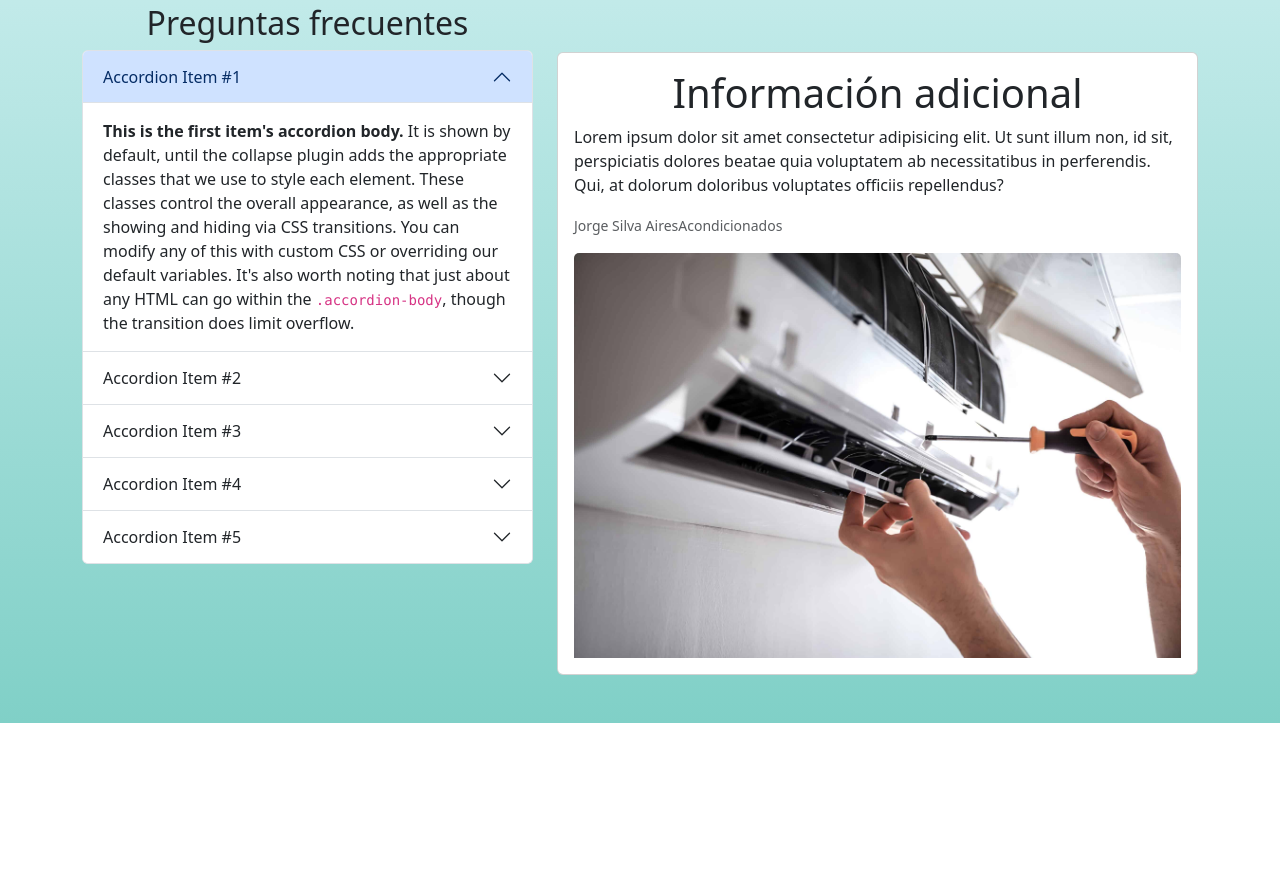
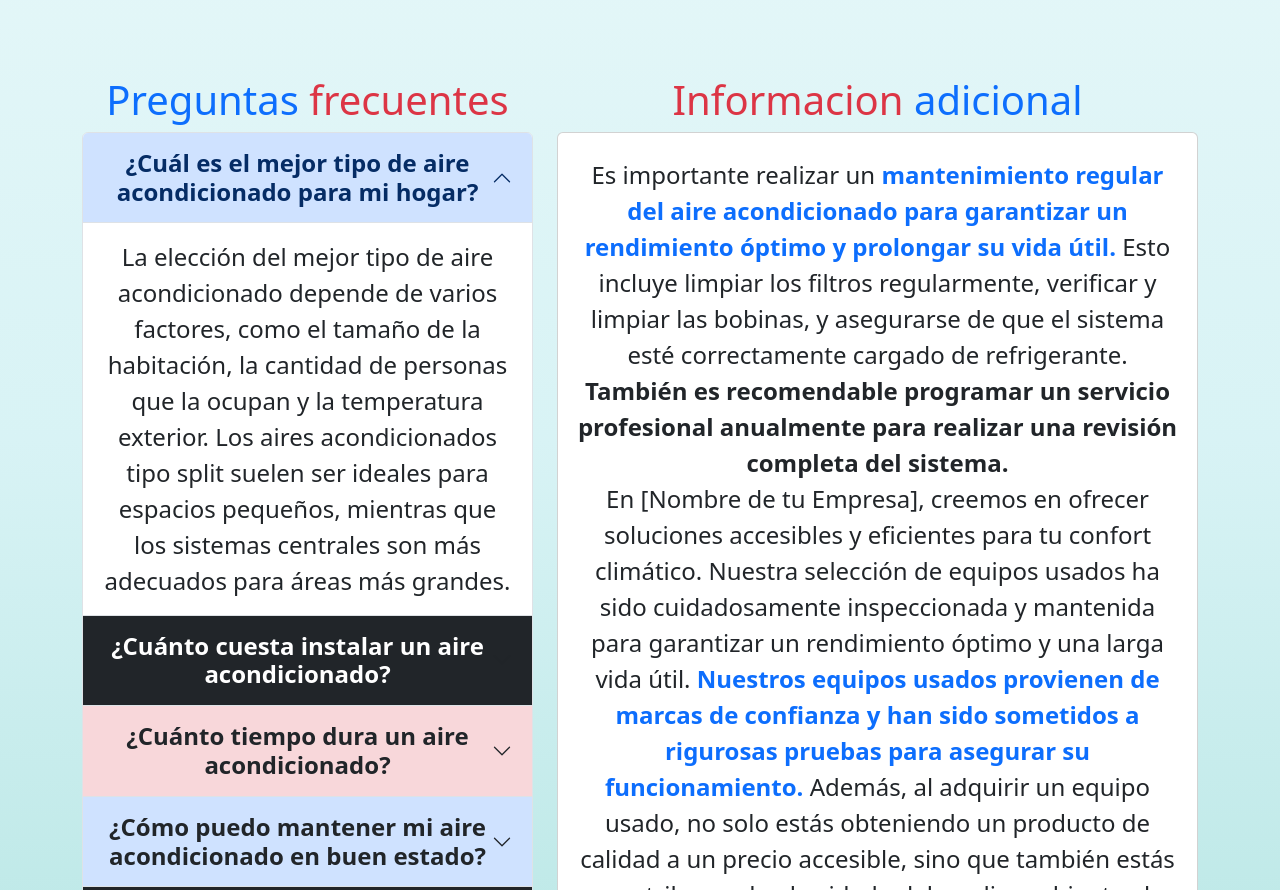
Before and after one commit to Weitrm/Aires-jorge, a plain HTML site: page index.html in a window 1280 px wide. Shown: the part 1219-2109 px from the top of the page. Before the commit the page ends 1942 px from the top, so only its background shows below. Drawn offline with nearby package versions, Linux system fonts and the light colour scheme.

Commit message:
Cambios index casi termina

```diff
--- a/SCSS/_base.scss
+++ b/SCSS/_base.scss
@@ -10,6 +10,11 @@ img {
 
 a {
     text-decoration: none;
+}
+
+button {
+    background: none;
+    border: none;
 }
 
 // Colores
--- /dev/null
+++ b/SCSS/components/footer.scss
@@ -0,0 +1,9 @@
+.button-size {
+    width: 12%;
+    @include tablet {
+        width: 10%;
+    }
+    @include desktop {
+        width: 6%;
+    }
+}
--- a/SCSS/components/navbar.scss
+++ b/SCSS/components/navbar.scss
@@ -36,12 +36,18 @@
 
 .styles-h1 {
     color: white;
-    font-size: 2rem;
+    font-size: 1.4rem;
     margin-right: 4rem;
     font-family: $roboto;
     font-weight: 600;
     font-style: italic;
     text-shadow: 3px 3px rgba(0, 0, 0, 0.404);
+    @include tablet {
+        font-size: 2rem;
+    }
+    @include desktop {
+        font-size: 2rem;
+    }
 
 }
 
--- a/SCSS/main.scss
+++ b/SCSS/main.scss
@@ -2,4 +2,5 @@
 
 
 @import "components/navbar";
+@import "components/footer";
 @import "pages/index"
--- a/SCSS/pages/index.scss
+++ b/SCSS/pages/index.scss
@@ -1,6 +1,5 @@
 .p-inicio {
-    display: flex;
-    font-size: 1.5rem;
+    font-size: 1rem;
     margin: 6rem 0 5rem 0;
     text-align: center;
     @include tablet {
@@ -12,14 +11,16 @@
 }
 
 .carousel-item {
-
+    img {
+        height: 300px;
+    }
     @include tablet {
     max-width: 100%;
     max-height: 100%;
     min-width: 100%;
     min-height: 100%;
     height: 400px;
-    width: 100vh;
+    width: 100%;
     img {
         height: 400px;
     }
@@ -48,9 +49,39 @@
 }
 
 .position-preguntas {
+    text-align: center;
     display: flex;
     flex-direction: column;
-    justify-content: end;
     align-items: center;
+    margin-bottom: 2rem;
+}
 
+.size-p-info {
+    font-size: 1rem;
+    text-align: center;
+    @include tablet {
+        font-size: 1.1rem;
+    }
+    @include desktop {
+        font-size: 1.5rem;
+    }
 }
+
+.map-size {
+    max-width: 100%;
+    max-height: 100%;
+    width: 100%;
+    height: 40vh;
+}
+
+.fs-mapa {
+    font-size: 12px;
+    @include tablet {
+        font-size: 1rem;
+        font-weight: 400;
+    }
+    @include desktop {
+        font-size: 1.5rem;
+        font-weight: 500;
+    }
+}
--- a/index.html
+++ b/index.html
@@ -11,14 +11,17 @@
   <link rel="stylesheet" href="./CSS/styles.css">
   <link rel="preconnect" href="https://fonts.googleapis.com">
   <link rel="preconnect" href="https://fonts.gstatic.com" crossorigin>
-    <link href="https://fonts.googleapis.com/css2?family=Roboto:ital,wght@0,100;0,300;0,400;0,500;0,700;0,900;1,100;1,300;1,400;1,500;1,700;1,900&display=swap" rel="stylesheet">
+  <link
+    href="https://fonts.googleapis.com/css2?family=Roboto:ital,wght@0,100;0,300;0,400;0,500;0,700;0,900;1,100;1,300;1,400;1,500;1,700;1,900&display=swap"
+    rel="stylesheet">
 </head>
 
 <body class="bg-indexbody">
   <header class="bg-header">
     <nav class="container navbar navbar-expand-lg">
       <div class="container-fluid">
-                <a class="navbar-brand logo-size" href="./index.html"><img src="./img/logo.png" class="logo-size" alt="Logo"></a>
+        <a class="navbar-brand logo-size" href="./index.html"><img src="./img/logo.png" class="logo-size"
+            alt="Logo"></a>
         <button class="navbar-toggler" type="button" data-bs-toggle="collapse" data-bs-target="#navbarNav"
           aria-controls="navbarNav" aria-expanded="false" aria-label="Toggle navigation">
           <span class="navbar-toggler-icon"></span>
@@ -45,8 +48,12 @@
 
   <main class="container mt-5">
 
-        <p class="p-inicio">Lorem, ipsum dolor sit amet consectetur adipisicing elit. Error enim labore distinctio veniam sapiente omnis cum neque obcaecati? Facilis provident laborum maiores similique enim odit voluptatum magni obcaecati culpa assumenda?</p>
-
+    <p class="p-inicio">Somos una empresa familiar especializada en la <strong><span
+          class="text-primary fw-bold">instalación y venta de aire acondicionado, incluyendo equipos usados de
+          calidad.</span></strong> En [Nombre de tu Empresa], te ofrecemos instalación garantizada y facilidades de pago
+      a través de <span class="text-primary fw-bold">MercadoPago</span>. Nuestro compromiso es brindarte un servicio
+      personalizado y confiable para que disfrutes de un ambiente confortable en tu hogar o negocio. Explora nuestras
+      opciones y disfruta de la comodidad que te mereces.</p>
     <!--CAROUSEL PRINCIPAL-->
     <div id="carouselExample" class="carousel slide carousel-size">
       <div class="carousel-inner">
@@ -73,71 +80,113 @@
     <section class="row mb-5 d-flex">
       <article class="col-12 col-md-5">
         <div class="position-preguntas">
-              <h2>Preguntas frecuentes</h2>
+          <h2 class="text-primary fs-1">Preguntas <span class="text-danger">frecuentes</span></h2>
           <!--ACORDEON CON LAS PREGUNTAS-->
           <div class="accordion" id="accordionExample">
             <!--ACORDEON 1-->
             <div class="accordion-item">
               <h2 class="accordion-header">
-                  <button class="accordion-button" type="button" data-bs-toggle="collapse" data-bs-target="#collapseOne" aria-expanded="true" aria-controls="collapseOne">
-                    Accordion Item #1
+                <button class="accordion-button  bg-primary-subtle size-p-info fw-bold" type="button"
+                  data-bs-toggle="collapse" data-bs-target="#collapseOne" aria-expanded="true"
+                  aria-controls="collapseOne">
+                  ¿Cuál es el mejor tipo de aire acondicionado para mi hogar?
                 </button>
               </h2>
               <div id="collapseOne" class="accordion-collapse show collapse show" data-bs-parent="#accordionExample">
-                  <div class="accordion-body">
-                    <strong>This is the first item's accordion body.</strong> It is shown by default, until the collapse plugin adds the appropriate classes that we use to style each element. These classes control the overall appearance, as well as the showing and hiding via CSS transitions. You can modify any of this with custom CSS or overriding our default variables. It's also worth noting that just about any HTML can go within the <code>.accordion-body</code>, though the transition does limit overflow.
+                <div class="accordion-body size-p-info">
+                  La elección del mejor tipo de aire acondicionado depende de varios factores, como el tamaño de la
+                  habitación, la cantidad de personas que la ocupan y la temperatura exterior. Los aires acondicionados
+                  tipo split suelen ser ideales para espacios pequeños, mientras que los sistemas centrales son más
+                  adecuados para áreas más grandes.
                 </div>
               </div>
             </div>
             <!--ACORDEON 2-->
             <div class="accordion-item">
               <h2 class="accordion-header">
-                  <button class="accordion-button collapsed" type="button" data-bs-toggle="collapse" data-bs-target="#collapseTwo" aria-expanded="false" aria-controls="collapseTwo">
-                    Accordion Item #2
+                <button class="accordion-button bg-dark text-white collapsed size-p-info fw-bold" type="button"
+                  data-bs-toggle="collapse" data-bs-target="#collapseTwo" aria-expanded="false"
+                  aria-controls="collapseTwo">
+                  ¿Cuánto cuesta instalar un aire acondicionado?
                 </button>
               </h2>
               <div id="collapseTwo" class="accordion-collapse collapse" data-bs-parent="#accordionExample">
-                  <div class="accordion-body">
-                    <strong>This is the second item's accordion body.</strong> It is hidden by default, until the collapse plugin adds the appropriate classes that we use to style each element. These classes control the overall appearance, as well as the showing and hiding via CSS transitions. You can modify any of this with custom CSS or overriding our default variables. It's also worth noting that just about any HTML can go within the <code>.accordion-body</code>, though the transition does limit overflow.
+                <div class="accordion-body size-p-info">
+                  El costo de la instalación de un aire acondicionado puede variar según varios factores, como el tipo
+                  de sistema, la complejidad de la instalación y la ubicación. En general, la instalación de un sistema
+                  split puede costar entre X y Y, mientras que la instalación de un sistema central puede ser más
+                  costosa, con un rango de precio entre A y B.
                 </div>
               </div>
             </div>
             <!--ACORDEON 3-->
             <div class="accordion-item">
               <h2 class="accordion-header">
-                  <button class="accordion-button collapsed" type="button" data-bs-toggle="collapse" data-bs-target="#collapseThree" aria-expanded="false" aria-controls="collapseThree">
-                    Accordion Item #3
+                <button class="accordion-button collapsed size-p-info bg-danger-subtle fw-bold " type="button"
+                  data-bs-toggle="collapse" data-bs-target="#collapseThree" aria-expanded="false"
+                  aria-controls="collapseThree">
+                  ¿Cuánto tiempo dura un aire acondicionado?
                 </button>
               </h2>
               <div id="collapseThree" class="accordion-collapse collapse" data-bs-parent="#accordionExample">
-                  <div class="accordion-body">
-                    <strong>This is the third item's accordion body.</strong> It is hidden by default, until the collapse plugin adds the appropriate classes that we use to style each element. These classes control the overall appearance, as well as the showing and hiding via CSS transitions. You can modify any of this with custom CSS or overriding our default variables. It's also worth noting that just about any HTML can go within the <code>.accordion-body</code>, though the transition does limit overflow.
+                <div class="accordion-body size-p-info">
+                  La vida útil de un aire acondicionado puede variar dependiendo de varios factores, como la marca, el
+                  uso y el mantenimiento adecuado. En general, se espera que un aire acondicionado bien mantenido dure
+                  entre 10 y 15 años.
                 </div>
               </div>
             </div>
             <!--ACORDEON 4-->
             <div class="accordion-item">
               <h2 class="accordion-header">
-                  <button class="accordion-button collapsed" type="button" data-bs-toggle="collapse" data-bs-target="#collapseFour" aria-expanded="false" aria-controls="collapseFour">
-                    Accordion Item #4
+                <button class="accordion-button collapsed size-p-info bg-primary-subtle fw-bold
+                  " type="button" data-bs-toggle="collapse" data-bs-target="#collapseFour" aria-expanded="false"
+                  aria-controls="collapseFour">
+                  ¿Cómo puedo mantener mi aire acondicionado en buen estado?
                 </button>
               </h2>
               <div id="collapseFour" class="accordion-collapse collapse" data-bs-parent="#accordionExample">
-                  <div class="accordion-body">
-                    <strong>This is the third item's accordion body.</strong> It is hidden by default, until the collapse plugin adds the appropriate classes that we use to style each element. These classes control the overall appearance, as well as the showing and hiding via CSS transitions. You can modify any of this with custom CSS or overriding our default variables. It's also worth noting that just about any HTML can go within the <code>.accordion-body</code>, though the transition does limit overflow.
+                <div class="accordion-body size-p-info">
+                  Para mantener tu aire acondicionado en buen estado, es importante realizar un mantenimiento regular,
+                  como limpiar los filtros regularmente, verificar y limpiar las bobinas, y asegurarse de que el sistema
+                  esté correctamente cargado de refrigerante. También es importante programar un servicio profesional
+                  anualmente para garantizar un rendimiento óptimo.
                 </div>
               </div>
             </div>
             <!--ACORDEON 5-->
             <div class="accordion-item">
               <h2 class="accordion-header">
-                  <button class="accordion-button collapsed" type="button" data-bs-toggle="collapse" data-bs-target="#collapseFive" aria-expanded="false" aria-controls="collapseFive">
-                    Accordion Item #5
+                <button class="accordion-button collapsed size-p-info bg-dark text-white fw-bold" type="button"
+                  data-bs-toggle="collapse" data-bs-target="#collapseFive" aria-expanded="false"
+                  aria-controls="collapseFive">
+                  ¿Cuál es la diferencia entre un aire acondicionado inverter y uno no inverter?
                 </button>
               </h2>
               <div id="collapseFive" class="accordion-collapse collapse" data-bs-parent="#accordionExample">
-                  <div class="accordion-body">
-                    <strong>This is the third item's accordion body.</strong> It is hidden by default, until the collapse plugin adds the appropriate classes that we use to style each element. These classes control the overall appearance, as well as the showing and hiding via CSS transitions. You can modify any of this with custom CSS or overriding our default variables. It's also worth noting that just about any HTML can go within the <code>.accordion-body</code>, though the transition does limit overflow.
+                <div class="accordion-body size-p-info">
+                  La principal diferencia entre un aire acondicionado inverter y uno no inverter radica en su eficiencia
+                  energética y capacidad de mantener una temperatura más constante. Los aires acondicionados inverter
+                  ajustan la velocidad del compresor de forma continua, lo que les permite mantener una temperatura
+                  constante de manera más eficiente y con un menor consumo de energía en comparación con los aires
+                  acondicionados no inverter, que funcionan a una velocidad fija.
+                </div>
+              </div>
+            </div>
+            <div class="accordion-item">
+              <h2 class="accordion-header">
+                <button class="accordion-button collapsed size-p-info bg-danger-subtle fw-bold" type="button"
+                  data-bs-toggle="collapse" data-bs-target="#collapseSix" aria-expanded="false"
+                  aria-controls="collapseSix">
+                  ¿Ofrecen servicio de instalación fuera de Pando y sus alrededores?
+                </button>
+              </h2>
+              <div id="collapseSix" class="accordion-collapse collapse" data-bs-parent="#accordionExample">
+                <div class="accordion-body size-p-info">
+                  Sí, también ofrecemos servicio de instalación en áreas fuera de Pando y sus alrededores. Nuestro
+                  objetivo es brindar soluciones de climatización de calidad a clientes en diversas ubicaciones. Si
+                  necesitas nuestros servicios fuera de esta área, ¡no dudes en contactarnos para discutir tus
+                  necesidades específicas!
                 </div>
               </div>
             </div>
@@ -145,24 +194,54 @@
         </div>
       </article>
       <!--ASIDE INFORMACION ADICIONAL-->
-          <aside class="col-12 col-md-7 mt-5">
+      <aside class="col-12 col-md-7">
+        <h5 class="text-center fs-1 text-danger">Informacion <span class="text-primary">adicional</span></h5>
         <div class="card">
           <div class="card-body">
-                <h5 class="card-title fs-1 d-flex justify-content-center">Información adicional</h5>
-                <p class="card-text">Lorem ipsum dolor sit amet consectetur adipisicing elit. Ut sunt illum non, id sit, perspiciatis dolores beatae quia voluptatem ab necessitatibus in perferendis. Qui, at dolorum doloribus voluptates officiis repellendus?</p>
+            <p class="card-text size-p-info mt-2 ">Es importante realizar un <strong><span
+                  class="text-primary">mantenimiento regular del aire acondicionado para garantizar un rendimiento
+                  óptimo y prolongar su vida útil.</span></strong> Esto incluye limpiar los filtros regularmente,
+              verificar y limpiar las bobinas, y asegurarse de que el sistema esté correctamente cargado de
+              refrigerante. <span class="text-ddark fw-bold">También es recomendable programar un servicio profesional
+                anualmente para realizar una revisión completa del sistema.</span><br>
+              En [Nombre de tu Empresa], creemos en ofrecer soluciones accesibles y eficientes para tu confort
+              climático. Nuestra selección de equipos usados ha sido cuidadosamente inspeccionada y mantenida para
+              garantizar un rendimiento óptimo y una larga vida útil. <span class="text-primary fw-bold">Nuestros
+                equipos usados provienen de marcas de confianza y han sido sometidos a rigurosas pruebas para asegurar
+                su funcionamiento.</span> Además, al adquirir un equipo usado, no solo estás obteniendo un producto de
+              calidad a un precio accesible, sino que también estás contribuyendo al cuidado del medio ambiente al darle
+              una segunda vida a estos equipos.
+            </p>
             <p class="card-text"><small class="text-body-secondary">Jorge Silva AiresAcondicionados</small></p>
-                <img src="./img/aire-arreglo.jpg" class="card-img-top" alt="Persona usando destornillador en aire acondicionado">
+            <img src="./img/aire-arreglo.jpg" class="card-img-top"
+              alt="Persona usando destornillador en aire acondicionado">
           </div>
         </div>
       </aside>
+      <div class="mt-5 rounded pb-1 bg-white">
+        <h3 class="text-center fs-4">¿ <span class="text-primary fw-bold">De donde somos</span>?</h3>
+        <iframe class="map-size"
+          src="https://www.google.com/maps/embed?pb=!1m18!1m12!1m3!1d26234.60665639907!2d-55.98730880330218!3d-34.72218046634486!2m3!1f0!2f0!3f0!3m2!1i1024!2i768!4f13.1!3m3!1m2!1s0x95a026992ab9fdaf%3A0xc45baec8811ddb27!2sPando%2C%20Departamento%20de%20Canelones!5e0!3m2!1ses!2suy!4v1713232670915!5m2!1ses!2suy"
+          allowfullscreen="" loading="lazy" referrerpolicy="no-referrer-when-downgrade"></iframe>
+        <p class="text-center mt-2 fs-mapa">Trabajamos sobre la cuidad de Pando y alrededores. (Empalme, Montevideo,
+          Salinas, Sauce, San Jacinto, Tala, Cuidad de la Costa, Atlantida, Suarez, Toledo, Totoral, Casarino, etc.)
+        </p>
+      </div>
     </section>
     <script src="https://cdn.jsdelivr.net/npm/bootstrap@5.3.3/dist/js/bootstrap.bundle.min.js"
       integrity="sha384-YvpcrYf0tY3lHB60NNkmXc5s9fDVZLESaAA55NDzOxhy9GkcIdslK1eN7N6jIeHz"
       crossorigin="anonymous"></script>
   </main>
 
-    <footer>
+  <footer class="text-center">
+    <h4>¡Contactanos por Nuestras redes o Whatsapp!</h4>
+    <div>
+      <a href="mailto:Jorgesilva1489@gmail.com" target="_blank"><button class="button-size"><img src="./img/gmail.svg"
+        alt="Contacto por Correo"></button></a>
 
+        <a href="https://api.whatsapp.com/send/?phone=59893365696" target="_blank"><button class="button-size"><img
+              src="./img/whatsapp.svg" alt="Contacto por Whatsapp"></button></a>
+    </div>
   </footer>
 
 </body>
```
Also changed, not shown: CSS/styles.css, img/facebook.svg (added), img/gmail.svg (added), img/whatsapp.svg (added), 1 other file. Lines whose indentation alone changed are shown as unchanged.
